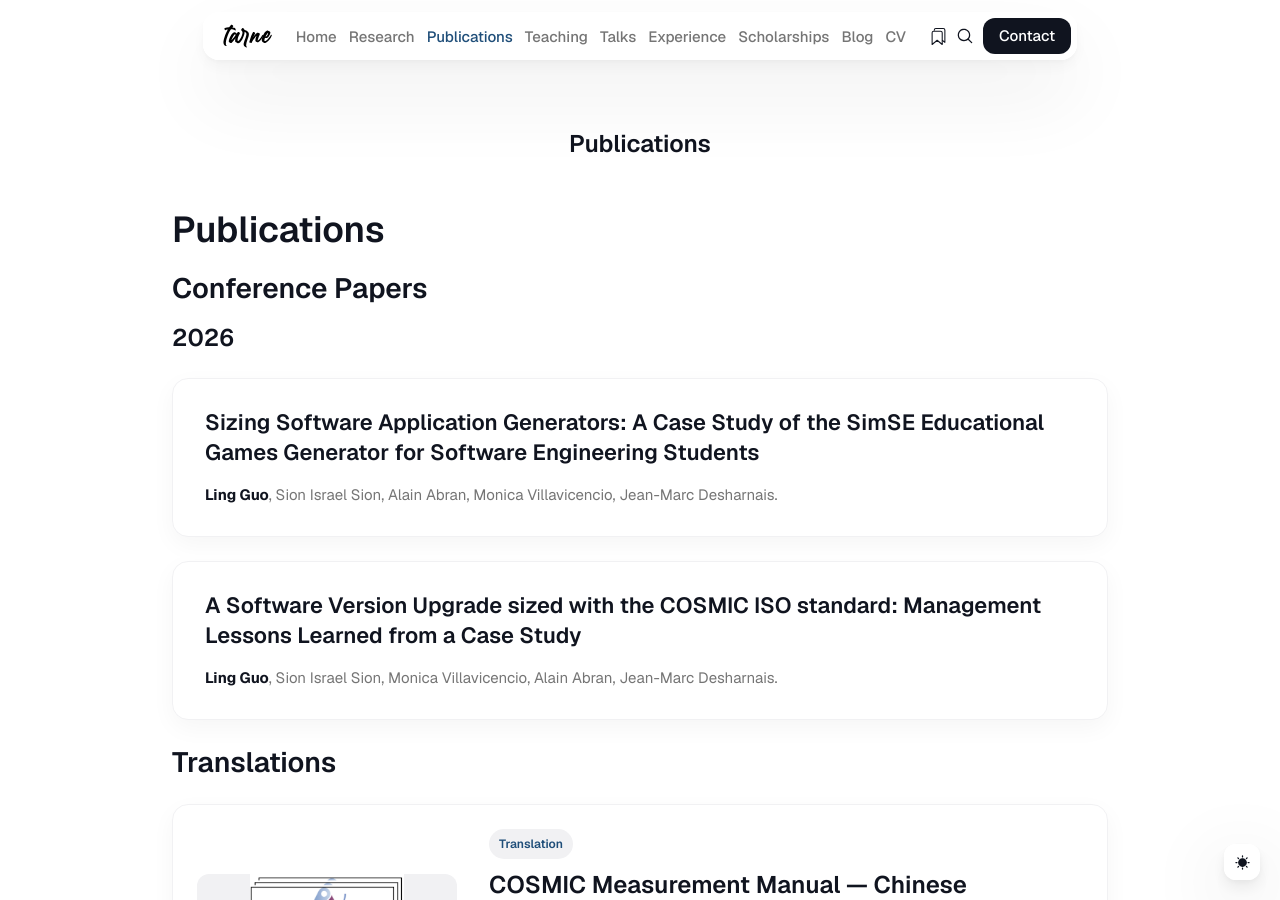
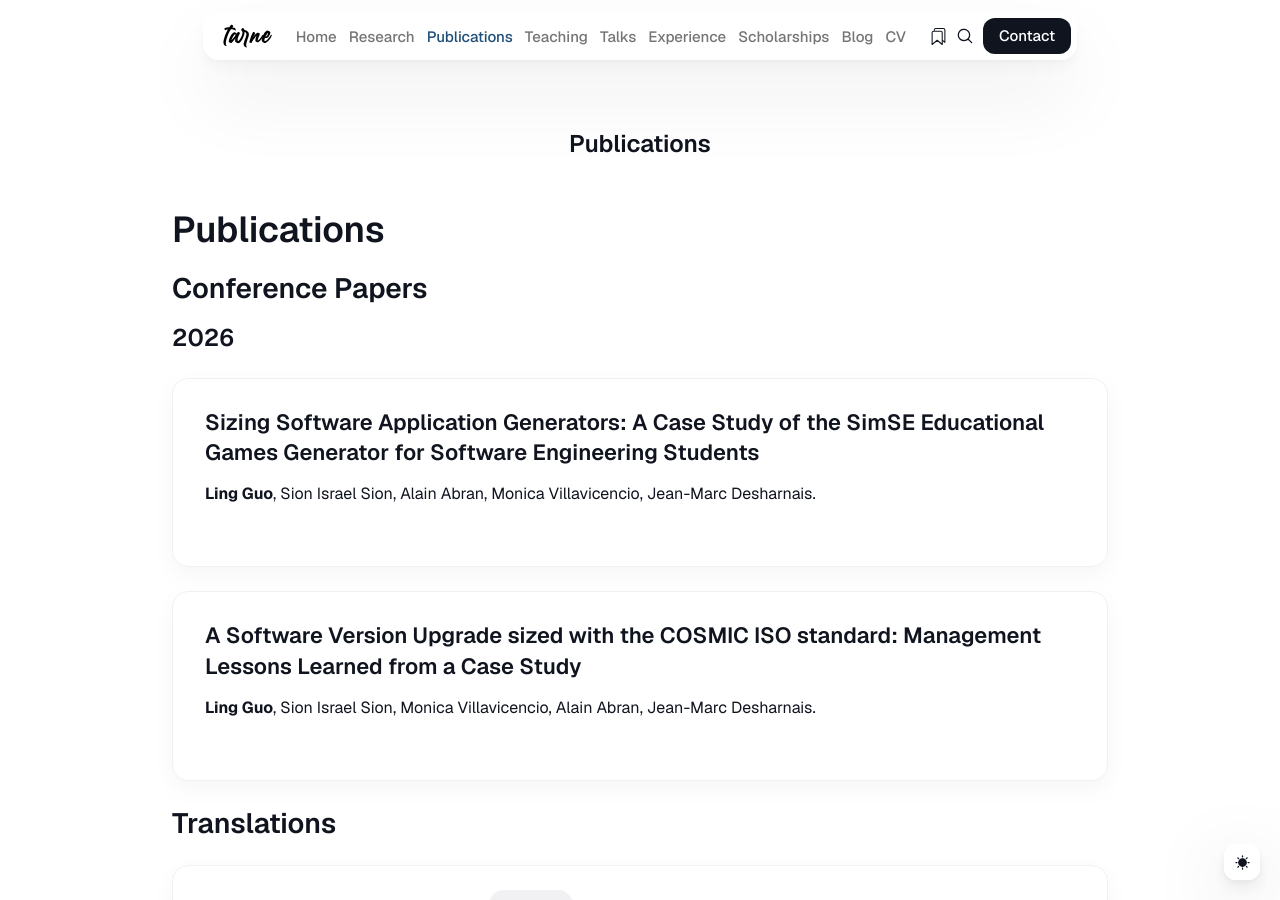
Before and after one commit to lingguo-research/lingguo-tarne, a Jekyll site: the page built from _pages/publications.md, in a window 1280 px wide and 900 px high. Built offline with Jekyll 4.4.1, drawn with Linux system fonts in a browser that asks for light colours; nearby versions of some CDN libraries.

Commit message:
Update publications.md

```diff
--- a/_pages/publications.md
+++ b/_pages/publications.md
@@ -9,31 +9,21 @@
 
 ### 2026
 
+<div class="conference-paper-card">
+  <h3>Sizing Software Application Generators: A Case Study of the SimSE Educational Games Generator for Software Engineering Students</h3>
 
-<div class="conference-paper-card">
-
-  <h3>
-    Sizing Software Application Generators: A Case Study of the SimSE Educational Games Generator for Software Engineering Students
-  </h3>
-
-  <p class="conference-paper-card__authors">
+  <p>
     <strong>Ling Guo</strong>, Sion Israel Sion, Alain Abran, Monica Villavicencio, Jean-Marc Desharnais.
   </p>
-
 </div>
 
 <div class="conference-paper-card">
+  <h3>A Software Version Upgrade sized with the COSMIC ISO standard: Management Lessons Learned from a Case Study</h3>
 
-  <h3>
-    A Software Version Upgrade sized with the COSMIC ISO standard: Management Lessons Learned from a Case Study
-  </h3>
-
-  <p class="conference-paper-card__authors">
+  <p>
     <strong>Ling Guo</strong>, Sion Israel Sion, Monica Villavicencio, Alain Abran, Jean-Marc Desharnais.
   </p>
-
 </div>
-
 
 <h2>Translations</h2>
 
```
